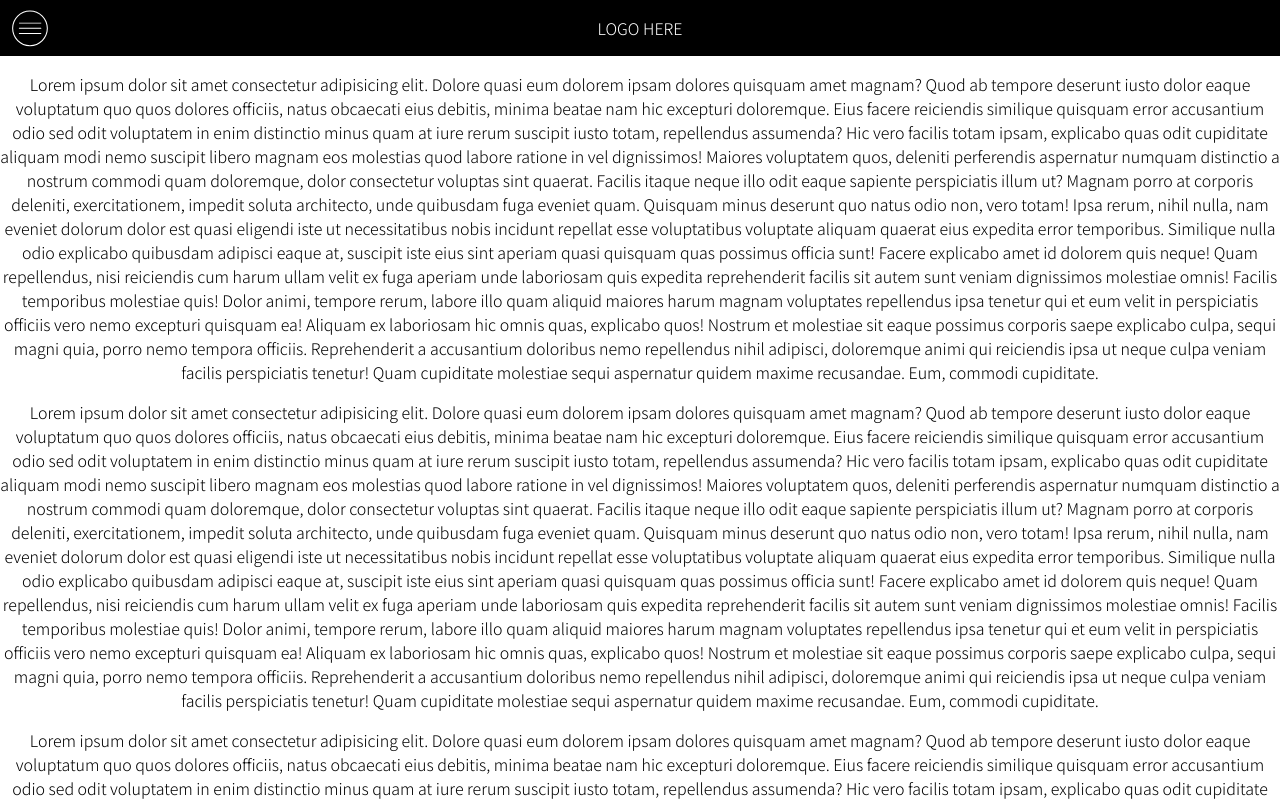
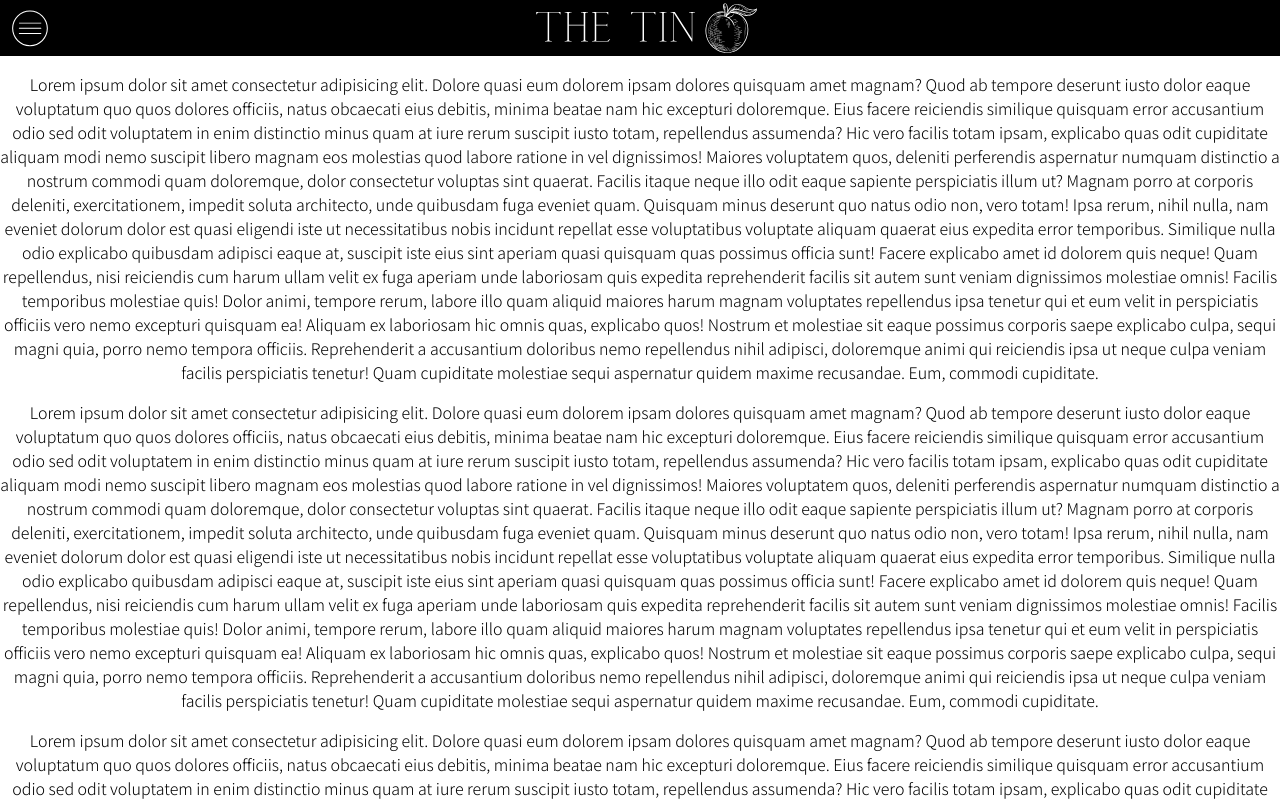
Before and after one commit to Sirrom84/cookbook, a React (Create React App) app: page / in a window 1280 px wide. Shown: the top 801 px of the page. Built offline with nearby package versions, Linux system fonts and the light colour scheme.

Commit message:
adds logo

```diff
--- a/src/components/Menu/Menu.css
+++ b/src/components/Menu/Menu.css
@@ -33,6 +33,7 @@
 }
 .menu-logo {
 	position: absolute;
+	height: 150px;
 }
 
 .nav-menu.active {
--- a/src/components/Menu/Menu.js
+++ b/src/components/Menu/Menu.js
@@ -17,7 +17,7 @@ function Menu() {
 				<Link to="#" className="menu-bars">
 					<img src="/images/menu.svg" onClick={showMenu} />
 				</Link>
-				<p className="menu-logo">LOGO HERE</p>
+				<img className="menu-logo" src="/images/main_logo.svg" />
 			</div>
 			<nav className={menu ? "nav-menu active" : "nav-menu"}>
 				<ul className="nav-menu-items" onClick={showMenu}>
```
Also changed, not shown: public/images/main_logo.svg (added).
